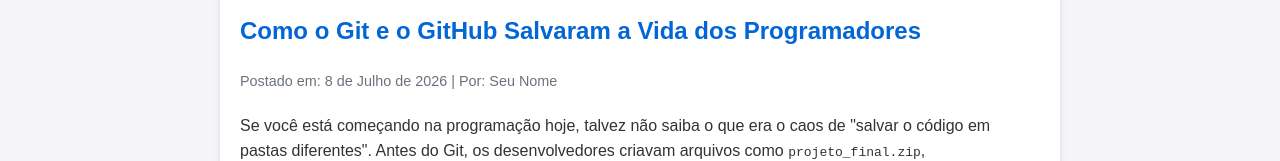
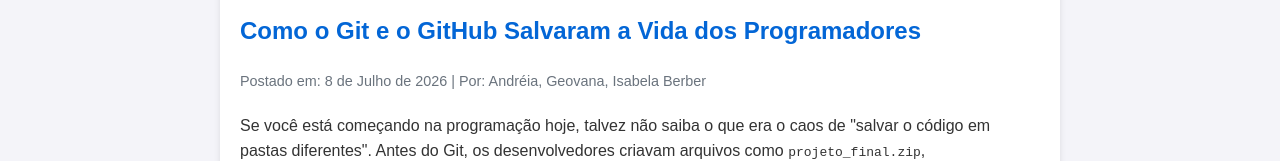
Before and after one commit to akowsk1/rwtsfsfdsf, a plain HTML site: page index.html in a window 1280 px wide. Shown: the part 154-315 px from the top of the page. Drawn offline with Linux system fonts and the light colour scheme.

Commit message:
555 6666

```diff
--- a/index.html
+++ b/index.html
@@ -59,7 +59,7 @@
     <main>
         <article>
             <h2>Como o Git e o GitHub Salvaram a Vida dos Programadores</h2>
-            <div class="meta">Postado em: 8 de Julho de 2026 | Por: Seu Nome</div>
+            <div class="meta">Postado em: 8 de Julho de 2026 | Por: Andréia, Geovana, Isabela Berber</div>
 
             <p>Se você está começando na programação hoje, talvez não saiba o que era o caos de "salvar o código em pastas diferentes". Antes do Git, os desenvolvedores criavam arquivos como <code>projeto_final.zip</code>, <code>projeto_final_v2.zip</code> e o temido <code>projeto_agora_vai_final_mesmo.zip</code>.</p>
 
```
